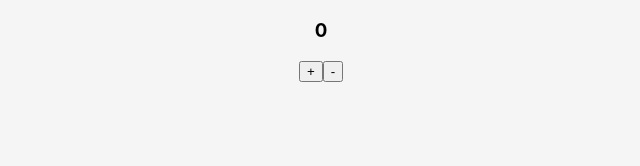
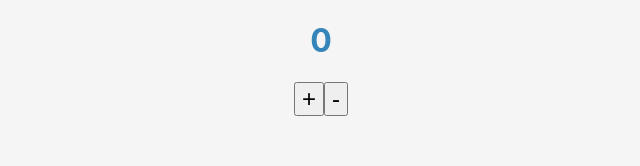
Before and after one commit to annalam91/React, a React (Create React App) app: page / in a window 1280 px wide. Shown: the top 166 px of the page, without its empty margins (319-959 px from the left). Built offline with nearby package versions, Linux system fonts and the light colour scheme.

Commit message:
UseEffect example working

```diff
--- a/package.json
+++ b/package.json
@@ -30,5 +30,8 @@
       "last 1 firefox version",
       "last 1 safari version"
     ]
+  },
+  "devDependencies": {
+    "randomcolor": "^0.5.4"
   }
 }
--- a/src/App.js
+++ b/src/App.js
@@ -1,9 +1,10 @@
-import React, {useState}  from "react";
+import React, {useState, useEffect}  from "react";
 import "./styles/App.css";
+import randomColor from 'randomcolor'
 
 function App() {
   const [ count, setCount ] = useState(0)
-  console.log(count)
+  const [ color, setColor ] = useState("")
 
   function increment() {
     setCount(prevCount => prevCount + 1);
@@ -12,12 +13,15 @@ function App() {
     setCount(prevCount => prevCount - 1);
   }
 
+  useEffect(() => {
+    setColor(randomColor())
+  }, [count])
 
   return(
     <div>
-      <h3>{count}</h3>
-      <button onClick={increment}>+</button>
-      <button onClick={decrement}>-</button>
+      <h1 style={{color:color}}>{count}</h1>
+      <button style={{fontSize: "24px"}} onClick={increment}>+</button>
+      <button style={{fontSize: "24px"}} onClick={decrement}>-</button>
     </div>
   )
 }
```
Also changed, not shown: 1 other file (tests, documents, lock files or other folders).
